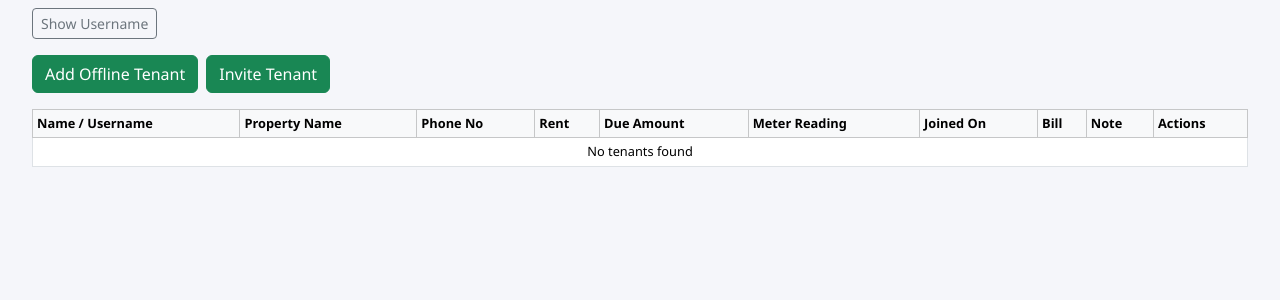
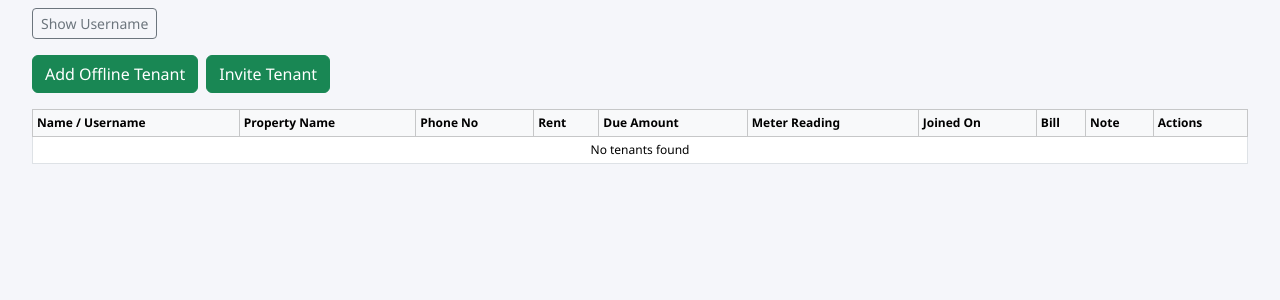
Before and after one commit to Sahil2839/RentKhata_Mobile, a Django app: page /manage-tenants/ in a window 1280 px wide. Shown: the part 145-445 px from the top of the page. Run offline with Django 5.2, Linux system fonts and the light colour scheme; the visitor is signed in with stand-in values (Sample User, id 1).

Commit message:
layout change

```diff
--- a/templates/accounts/manage_tenants.html
+++ b/templates/accounts/manage_tenants.html
@@ -220,9 +220,9 @@
   </tbody>
 </table>  {% endcomment %}
 
-<div class="container-fluid mt-2 px-0">
-  <div class="table-responsive">
-    <table class="table table-bordered table-hover table-sm mb-0 w-100" style="font-size:0.8rem; table-layout: auto;">
+<div class="mt-2" style="margin:0; padding:0; width:100%;">
+  <div class="table-responsive" style="margin:0; padding:0; width:100%;">
+    <table class="table table-bordered table-hover table-sm mb-0 w-100" style="font-size:0.75rem; table-layout:auto;">
       <thead class="table-light">
       <tr>
         <th>Name / Username</th>
```
